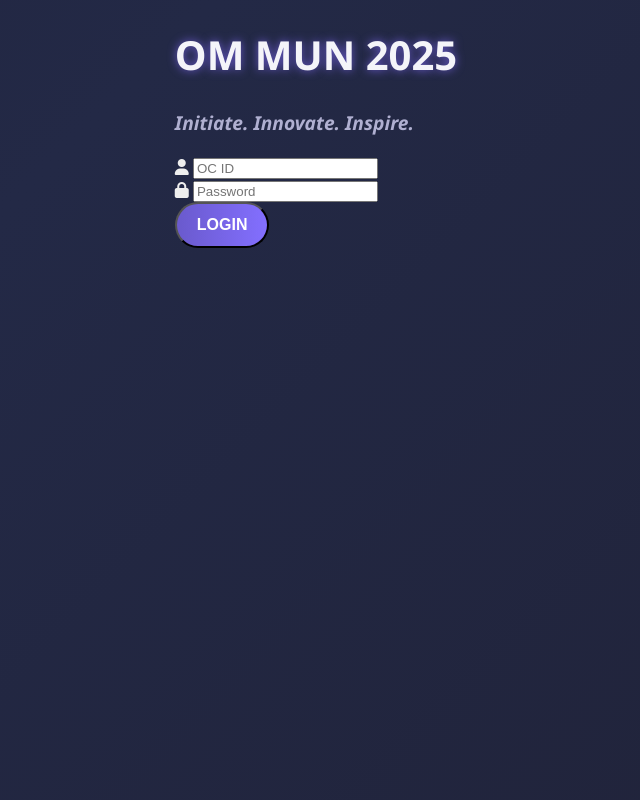
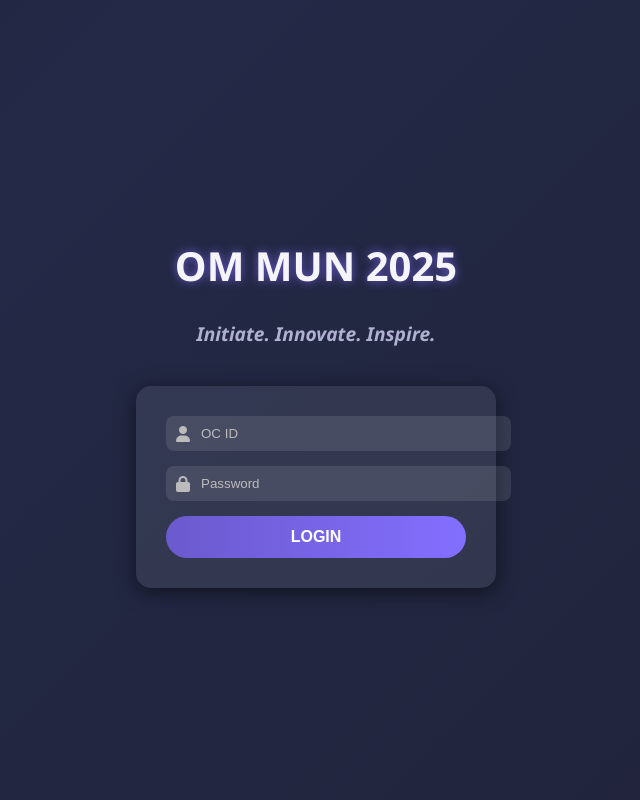
Before and after one commit to alphanumeral-4329/MUN-QRScanner, a Flask app: page /login in a window 1280 px wide. Shown: the whole page, without its empty margins (324-964 px from the left). Run offline with Flask 3, Linux system fonts and the light colour scheme; parts of the project's set-up code (start-up, migrations or seed data) failed here and were passed over.

Commit message:
Update style.css

```diff
--- a/static/style.css
+++ b/static/style.css
@@ -10,7 +10,7 @@ body {
     display: flex;
     flex-direction: column;
     align-items: center;
-    justify-content: flex-start;
+    justify-content: center;
 }
 
 @keyframes fadeIn {
@@ -22,6 +22,39 @@ body {
     0% { background-position: 0% 50%; }
     50% { background-position: 100% 50%; }
     100% { background-position: 0% 50%; }
+}
+
+a { text-decoration: none; }
+
+button, .btn, .login-button {
+    padding: 12px 20px;
+    border-radius: 25px;
+    background: linear-gradient(90deg, #6a5acd, #836fff);
+    color: #fff;
+    font-size: 1rem;
+    font-weight: bold;
+    cursor: pointer;
+    transition: transform 0.2s ease, box-shadow 0.2s ease;
+    display: inline-block;
+    border: none;
+    text-align: center;
+}
+
+button:hover, .btn:hover, .login-button:hover {
+    transform: translateY(-3px);
+    box-shadow: 0 8px 20px rgba(106,90,205,0.6);
+}
+
+.container {
+    text-align: center;
+    background: rgba(255, 255, 255, 0.05);
+    padding: 30px;
+    border-radius: 15px;
+    box-shadow: 0 4px 30px rgba(0, 0, 0, 0.5);
+    backdrop-filter: blur(10px);
+    animation: fadeIn 1.2s ease-in-out;
+    max-width: 700px;
+    width: 90%;
 }
 
 .navbar {
@@ -38,69 +71,17 @@ body {
     backdrop-filter: blur(10px);
 }
 
-.navbar .oc-id {
-    font-weight: bold;
-    color: #f4f4f9;
-}
+.navbar .oc-id { font-weight: bold; color: #f4f4f9; }
 
-.navbar a {
-    margin-left: 10px;
-    text-decoration: none;
-}
+.navbar a { margin-left: 10px; }
 
-button, .btn {
-    padding: 12px 20px;
-    border-radius: 25px;
-    background: linear-gradient(90deg, #6a5acd, #836fff);
-    color: #fff;
-    font-size: 1rem;
-    font-weight: bold;
-    cursor: pointer;
-    transition: transform 0.2s ease, box-shadow 0.2s ease;
-    text-decoration: none;
-    display: inline-block;
-}
+.event-header { margin-bottom: 20px; text-align: center; }
 
-button:hover, .btn:hover {
-    transform: translateY(-3px);
-    box-shadow: 0 8px 20px rgba(106,90,205,0.6);
-}
+.event-name { font-size: 2.5rem; font-weight: bold; color: #f4f4f9; text-shadow: 0 0 10px #6a5acd; }
 
-.container {
-    text-align: center;
-    background: rgba(255, 255, 255, 0.05);
-    padding: 30px;
-    border-radius: 15px;
-    box-shadow: 0 4px 30px rgba(0, 0, 0, 0.5);
-    backdrop-filter: blur(10px);
-    animation: fadeIn 1.2s ease-in-out;
-    max-width: 700px;
-    width: 90%;
-}
+.tagline { font-size: 1.2rem; font-style: italic; color: #b0b0d1; }
 
-.event-header {
-    margin-bottom: 20px;
-}
-
-.event-name {
-    font-size: 2.5rem;
-    font-weight: bold;
-    color: #f4f4f9;
-    text-shadow: 0 0 10px #6a5acd;
-}
-
-.tagline {
-    font-size: 1.2rem;
-    font-style: italic;
-    color: #b0b0d1;
-}
-
-.manual-form {
-    display: flex;
-    justify-content: center;
-    gap: 10px;
-    margin: 20px 0;
-}
+.manual-form { display: flex; justify-content: center; gap: 10px; margin: 20px 0; }
 
 .manual-form input {
     padding: 10px;
@@ -111,9 +92,7 @@ button:hover, .btn:hover {
     color: #eee;
 }
 
-.manual-form input::placeholder {
-    color: #bbb;
-}
+.manual-form input::placeholder { color: #bbb; }
 
 .delegate-card {
     background: rgba(255, 255, 255, 0.08);
@@ -124,24 +103,13 @@ button:hover, .btn:hover {
     text-align: left;
 }
 
-.delegate-card h2 {
-    color: #a9a9f5;
-    margin-bottom: 10px;
-}
+.delegate-card h2 { color: #a9a9f5; margin-bottom: 10px; }
 
-.delegate-card p {
-    color: #f4f4f9;
-    margin: 5px 0;
-}
+.delegate-card p { color: #f4f4f9; margin: 5px 0; }
 
-.delegate-card .scanned {
-    color: #4ade80;
-    font-weight: bold;
-}
+.delegate-card .scanned { color: #4ade80; font-weight: bold; }
 
-.flash-messages {
-    margin-top: 20px;
-}
+.flash-messages { margin-top: 20px; }
 
 .flash-messages p {
     background: rgba(255, 255, 255, 0.15);
@@ -152,7 +120,47 @@ button:hover, .btn:hover {
     text-align: center;
 }
 
-.flush-btn {
-    margin-top: 15px;
-    display: inline-block;
+.flush-btn { margin-top: 15px; display: inline-block; }
+
+.login-container {
+    display: flex;
+    flex-direction: column;
+    align-items: center;
+    justify-content: center;
+    min-height: 100vh;
+    width: 100%;
 }
+
+.login-form {
+    background: rgba(255,255,255,0.08);
+    padding: 30px;
+    border-radius: 15px;
+    box-shadow: 0 4px 20px rgba(0,0,0,0.5);
+    display: flex;
+    flex-direction: column;
+    gap: 15px;
+    width: 300px;
+}
+
+.input-group { position: relative; }
+
+.input-group i {
+    position: absolute;
+    left: 10px;
+    top: 50%;
+    transform: translateY(-50%);
+    color: #bbb;
+}
+
+.input-group input {
+    width: 100%;
+    padding: 10px 10px 10px 35px;
+    border-radius: 8px;
+    border: none;
+    background: rgba(255,255,255,0.1);
+    color: #eee;
+}
+
+.input-group input::placeholder { color: #bbb; }
+
+.error-message { color: #ff5555; text-align: center; }
```
